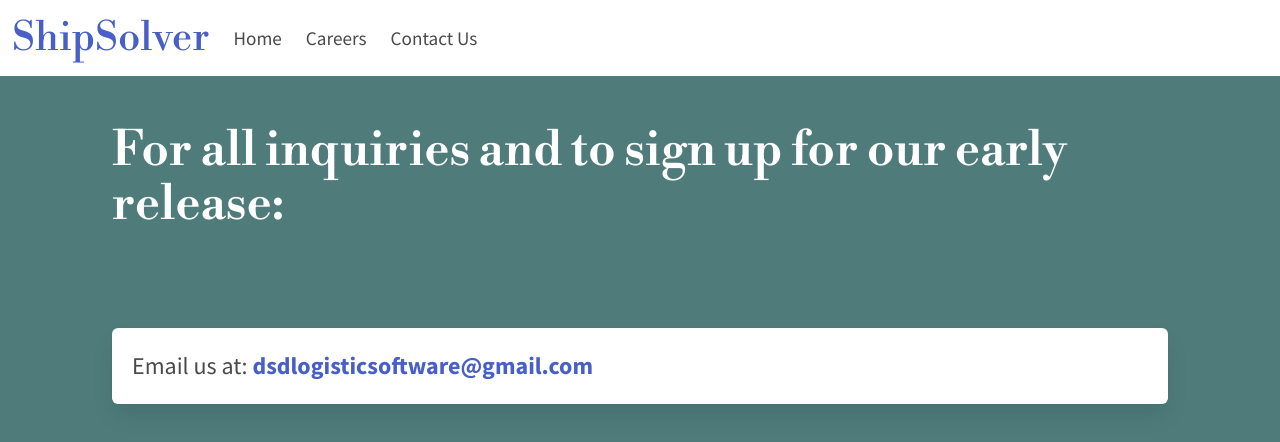
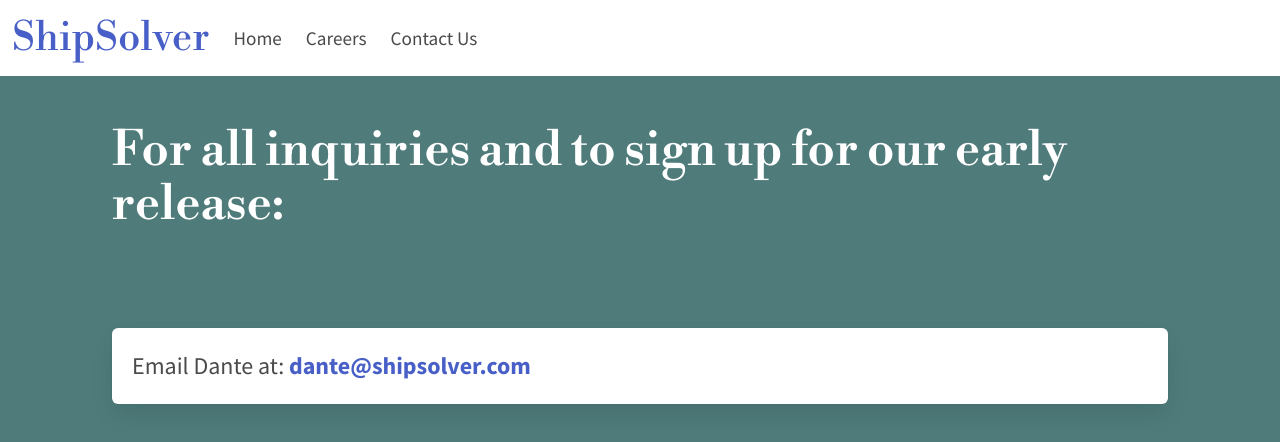
Before and after one commit to shipsolverlogistics/shipsolverlogistics.github.io, a plain HTML site: page contact.html in a window 1280 px wide. Drawn offline with nearby package versions, Linux system fonts and the light colour scheme.

Commit message:
Update contact.html

```diff
--- a/contact.html
+++ b/contact.html
@@ -38,9 +38,9 @@
         <div class="columns" style="font-size: 1.5rem">
           <div class="column">
             <div class="box">
-              Email us at:
-              <a href="mailto:dsdlogisticsoftware@gmail.com">
-                <strong>dsdlogisticsoftware@gmail.com</strong>
+              Email Dante at:
+              <a href="mailto:dante@shipsolver.com">
+                <strong>dante@shipsolver.com</strong>
               </a>
             </div>
           </div>
```
